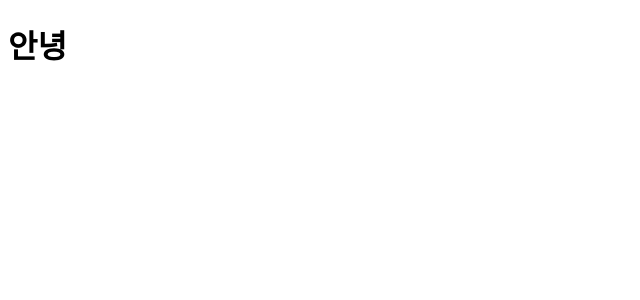
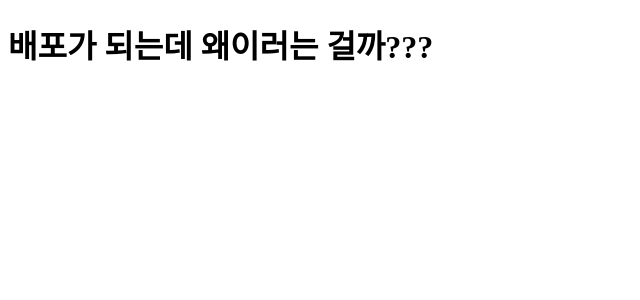
Before and after one commit to Park-min-hyoung/early_setting, a Next.js app: page / in a window 1280 px wide. Shown: the top 300 px of the page, without its empty margins (0-640 px from the left). Built offline with nearby package versions, Linux system fonts and the light colour scheme.

Commit message:
배포 확인2

```diff
--- a/src/pages/index.tsx
+++ b/src/pages/index.tsx
@@ -1,7 +1,7 @@
 export default function Home() {
   return (
     <>
-      <h1>안녕</h1>
+      <h1>배포가 되는데 왜이러는 걸까???</h1>
     </>
   );
 }
```
